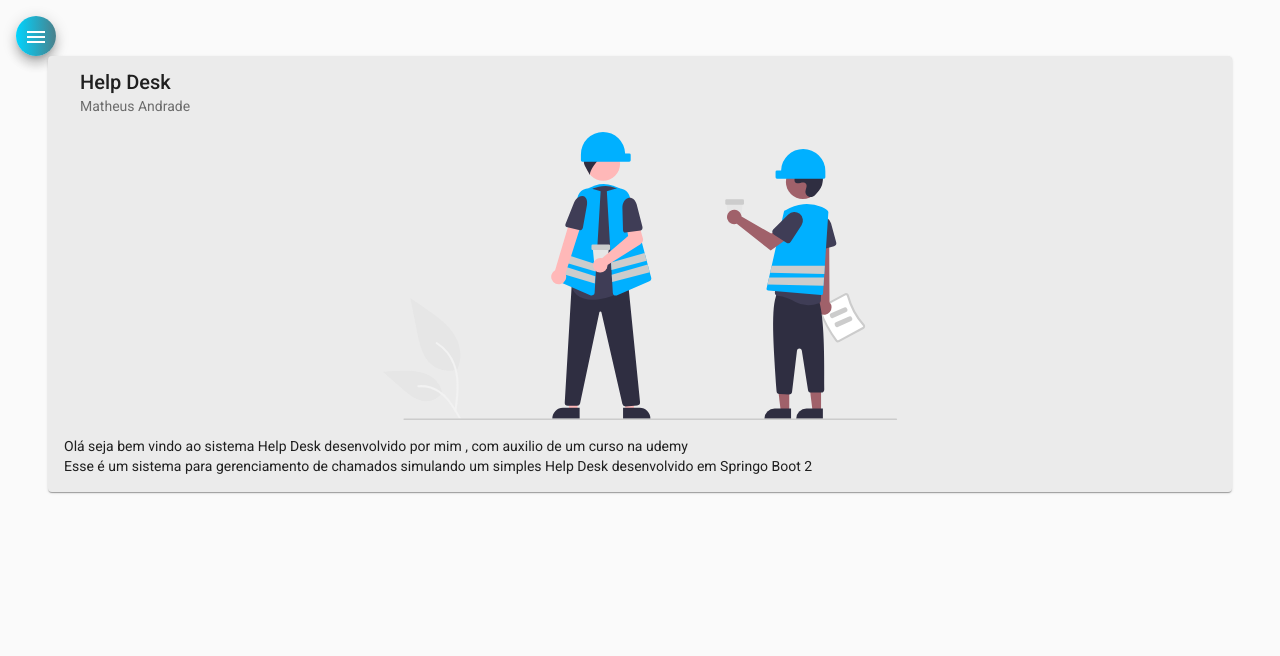
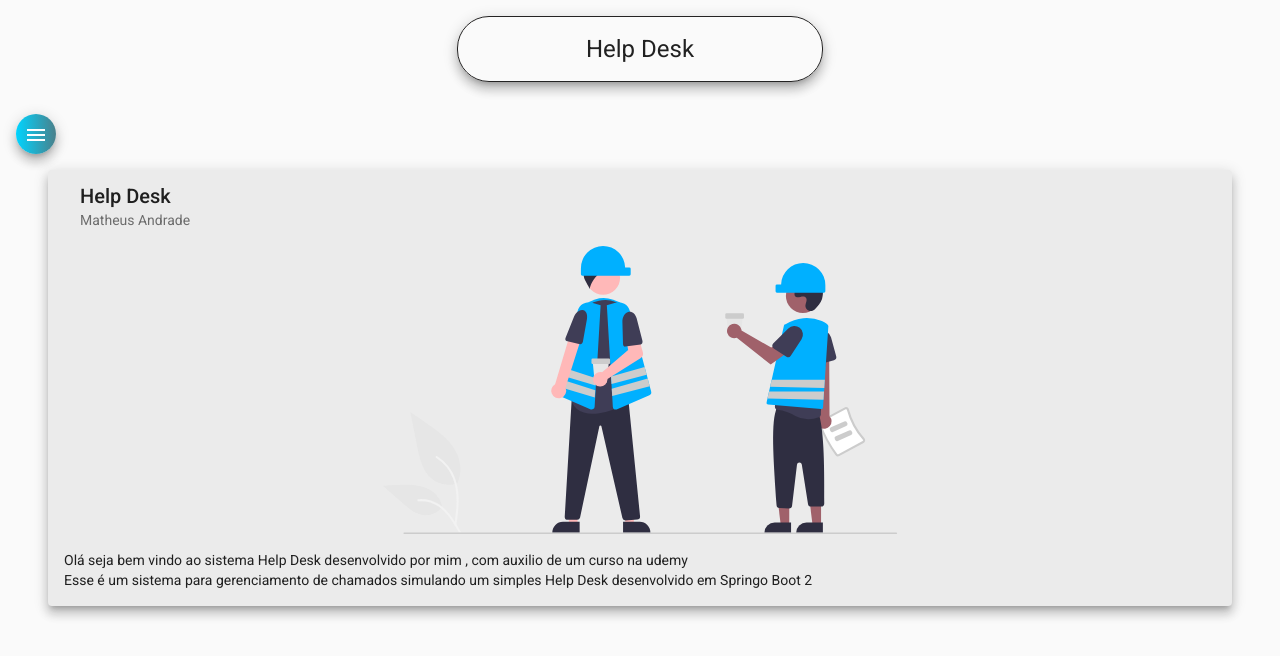
Before and after one commit to mah-andrade/HelpDesk-frontend, an Angular app: page /home in a window 1280 px wide. Shown: the top 656 px of the page. Built offline with nearby package versions, Linux system fonts and the light colour scheme.

Commit message:
HTML E CSS PARA HEADER

```diff
--- a/src/app/components/header/header.component.css
+++ b/src/app/components/header/header.component.css
@@ -0,0 +1,11 @@
+.container{
+    display: flex;
+    align-items: center;
+    justify-content: center;
+}
+h1{
+    margin-top: 1rem;
+    border: 1px solid rgb(36, 35, 35);
+    padding: 1rem 10%;
+    border-radius: 2rem;
+}
--- a/src/app/components/header/header.component.html
+++ b/src/app/components/header/header.component.html
@@ -1 +1,3 @@
-<p>header works!</p>
+<div class="container">
+    <h1 class="mat-elevation-z8">Help Desk </h1>
+</div>
--- a/src/app/components/home/home.component.css
+++ b/src/app/components/home/home.component.css
@@ -1,6 +1,6 @@
 .card{
     width: 90%;
-    margin: auto;
+    margin: 1rem auto;
     background-color: rgb(235, 235, 235);
 }
 
--- a/src/app/components/home/home.component.html
+++ b/src/app/components/home/home.component.html
@@ -1,4 +1,4 @@
-<mat-card class="card">
+<mat-card class="card mat-elevation-z8">
     <mat-card-header>
       <mat-card-title>Help Desk</mat-card-title>
       <mat-card-subtitle>Matheus Andrade</mat-card-subtitle>
--- a/src/app/components/nav/nav.component.html
+++ b/src/app/components/nav/nav.component.html
@@ -28,6 +28,7 @@
     </mat-drawer>
 
     <div class="sidenav-content">
+        <app-header></app-header>
       <button class="menu mat-elevation-z8"(click)="drawer.toggle()" mat-icon-button>
         <mat-icon>menu</mat-icon>
       </button>
```
